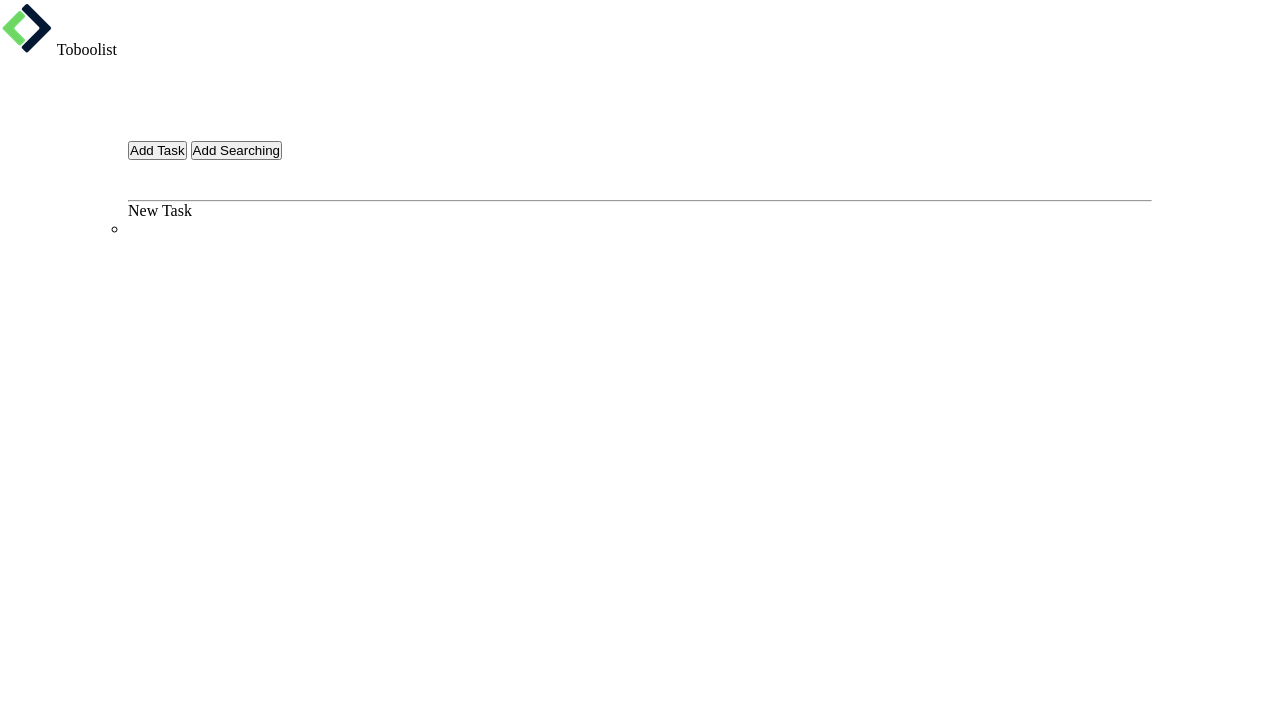
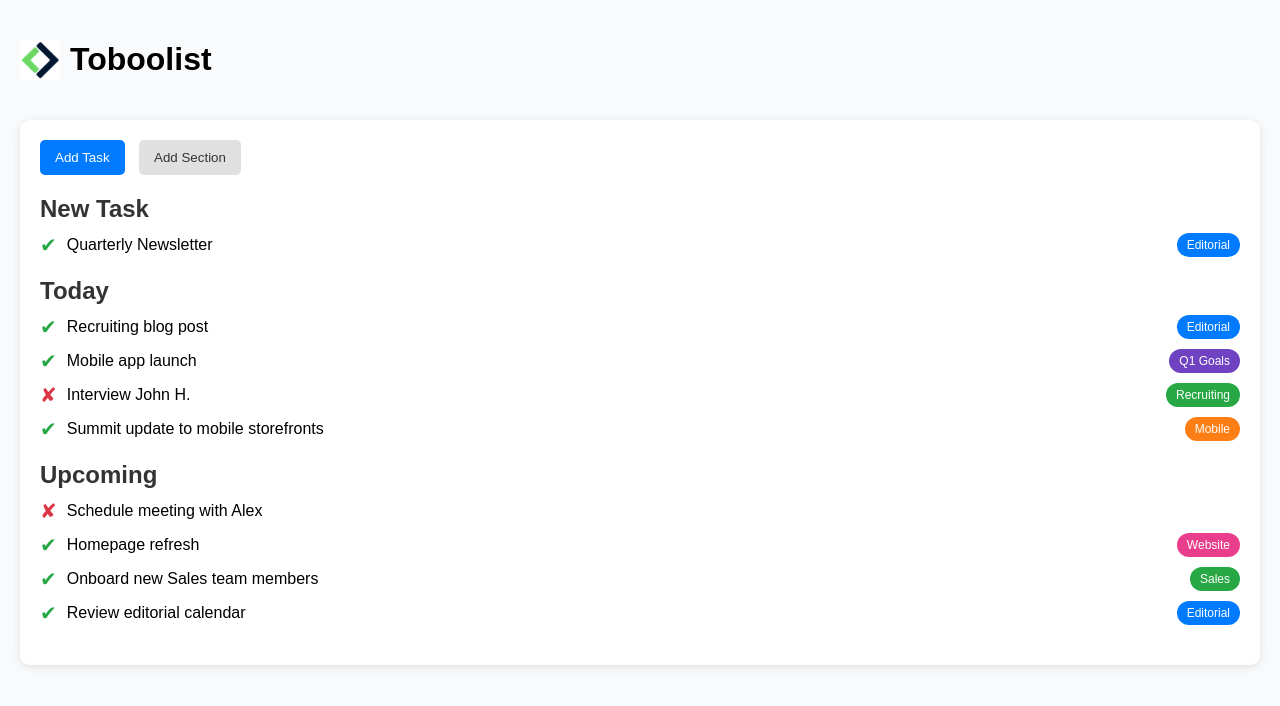
Before and after one commit to sebastianosalzillo/html-css-toboolist, a plain HTML site: page index.html in a window 1280 px wide. Drawn offline with Linux system fonts and the light colour scheme.

Commit message:
feat lista completa

```diff
--- a/css/style.css
+++ b/css/style.css
@@ -1,48 +1,109 @@
-/* reset */
-* {
-    padding: 0;
+body {
+    font-family: Arial, sans-serif;
+    background-color: #f9fafb;
     margin: 0;
-    box-sizing: border-box;
+    padding: 20px;
+}
+/* header */
+.header {
+    display: flex;
+    align-items: center;
+    margin-bottom: 20px;
 }
 
-
-
-/* lyaut */
-.container {
-    /* debug */
-    border: 1px solid red;
-
+.logo {
+    width: 40px;
+    margin-right: 10px;
 }
 
-
-
-
-
-/* header */
-.header {
-
-    display: inline-block;
-    line-height: 100px;
+.title {
+    font-size: 32px;
+    font-weight: bold;
+}
+/* layaut */
+.container {
+    background-color: white;
+    padding: 20px;
+    border-radius: 10px;
+    box-shadow: 0 2px 10px rgba(0, 0, 0, 0.1);
 }
 
-/* display */
-
-
-/* main */
-.botton-bar {
-    height: 100px;
-    display: inline-block;
-    line-height: 100px;
+.task-header {
+    margin-bottom: 20px;
+}
+/* botton */
+.btn {
+    background-color: #007bff;
+    color: white;
+    border: none;
+    padding: 10px 15px;
+    border-radius: 5px;
+    cursor: pointer;
+    margin-right: 10px;
 }
 
-
-.list {
-    width: 80%;
-    max-width: 1100px;
-    margin: 0 auto;
-
-
-
+.btn.add-section {
+    background-color: #e0e0e0;
+    color: #333;
 }
 
-/* footer */
+.section {
+    margin-bottom: 20px;
+}
+
+h2 {
+    font-size: 24px;
+    margin-bottom: 10px;
+    color: #333;
+}
+
+.task {
+    display: flex;
+    align-items: center;
+    margin-bottom: 10px;
+}
+
+.icon {
+    font-size: 20px;
+    margin-right: 10px;
+}
+
+.check {
+    color: #28a745;
+}
+
+.cross {
+    color: #dc3545;
+}
+
+.task-title {
+    flex-grow: 1;
+}
+
+.tag {
+    background-color: #e0e0e0;
+    border-radius: 15px;
+    padding: 5px 10px;
+    font-size: 12px;
+    color: white;
+}
+
+.blue {
+    background-color: #007bff;
+}
+
+.green {
+    background-color: #28a745;
+}
+
+.purple {
+    background-color: #6f42c1;
+}
+
+.orange {
+    background-color: #fd7e14;
+}
+
+.pink {
+    background-color: #e83e8c;
+}
--- a/index.html
+++ b/index.html
@@ -1,53 +1,84 @@
 <!DOCTYPE html>
-<html lang="en">
-
+<html lang="it">
 <head>
     <meta charset="UTF-8">
     <meta name="viewport" content="width=device-width, initial-scale=1.0">
-    <title>Document</title>
+    <title>Toboolist</title>
     <link rel="stylesheet" href="./css/style.css">
 </head>
+<body>
+    <!-- header -->
+    <div class="header">
+        <img src="./img/logo copia.png" alt="Toboolist Logo" class="logo">
+        <h1 class="title">Toboolist</h1>
+    </div>
+<!-- header -->
 
-<body>
-    <div class="conteiner">
-        <!-- header -->
-        <header class="header">
-            <div class="navbar">
-                <img src="./img/logo copia.png" alt="" class="logo">
-                <span class="title">Toboolist</span>
+  <!-- botton -->
+    <div class="container">
+        <div class="task-header">
+            <button class="btn add-task">Add Task</button>
+            <button class="btn add-section">Add Section</button>
+        </div>
+<!-- botton -->
+
+<!-- lista -->
+        <div class="section">
+            <h2>New Task</h2>
+            <div class="task">
+                <span class="icon check">✔</span>
+                <span class="task-title">Quarterly Newsletter</span>
+                <span class="tag blue">Editorial</span>
             </div>
-        </header>
+        </div>
 
-        <!-- main -->
-        <main>
-            <div class="list">
-                <div class="botton-bar">
-                    <button>
-                        Add Task
-                    </button>
+        <div class="section">
+            <h2>Today</h2>
+            <div class="task">
+                <span class="icon check">✔</span>
+                <span class="task-title">Recruiting blog post</span>
+                <span class="tag blue">Editorial</span>
+            </div>
+            <div class="task">
+                <span class="icon check">✔</span>
+                <span class="task-title">Mobile app launch</span>
+                <span class="tag purple">Q1 Goals</span>
+            </div>
+            <div class="task">
+                <span class="icon cross">✘</span>
+                <span class="task-title">Interview John H.</span>
+                <span class="tag green">Recruiting</span>
+            </div>
+            <div class="task">
+                <span class="icon check">✔</span>
+                <span class="task-title">Summit update to mobile storefronts</span>
+                <span class="tag orange">Mobile</span>
+            </div>
+        </div>
 
-                    <button>
-                        Add Searching
-                    </button>
-                </div>
-                <hr>
-                <ul>
-                    <ul><span>New Task</span>
-                        <li></li>
-                    </ul>
-                    <ul></ul>
-                    <ul></ul>
-                </ul>
-
+        <div class="section">
+            <h2>Upcoming</h2>
+            <div class="task">
+                <span class="icon cross">✘</span>
+                <span class="task-title">Schedule meeting with Alex</span>
             </div>
-        </main>
-
-        <!-- footer -->
-        <footer>
-
-        </footer>
-
+            <div class="task">
+                <span class="icon check">✔</span>
+                <span class="task-title">Homepage refresh</span>
+                <span class="tag pink">Website</span>
+            </div>
+            <div class="task">
+                <span class="icon check">✔</span>
+                <span class="task-title">Onboard new Sales team members</span>
+                <span class="tag green">Sales</span>
+            </div>
+            <div class="task">
+                <span class="icon check">✔</span>
+                <span class="task-title">Review editorial calendar</span>
+                <span class="tag blue">Editorial</span>
+            </div>
+        </div>
     </div>
+    <!-- lista -->
 </body>
-
 </html>
```
